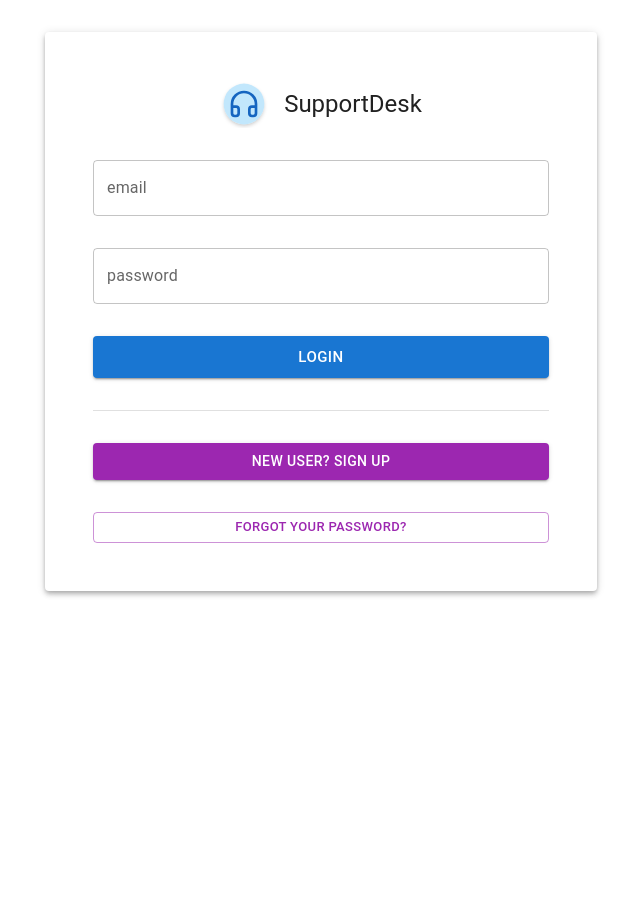
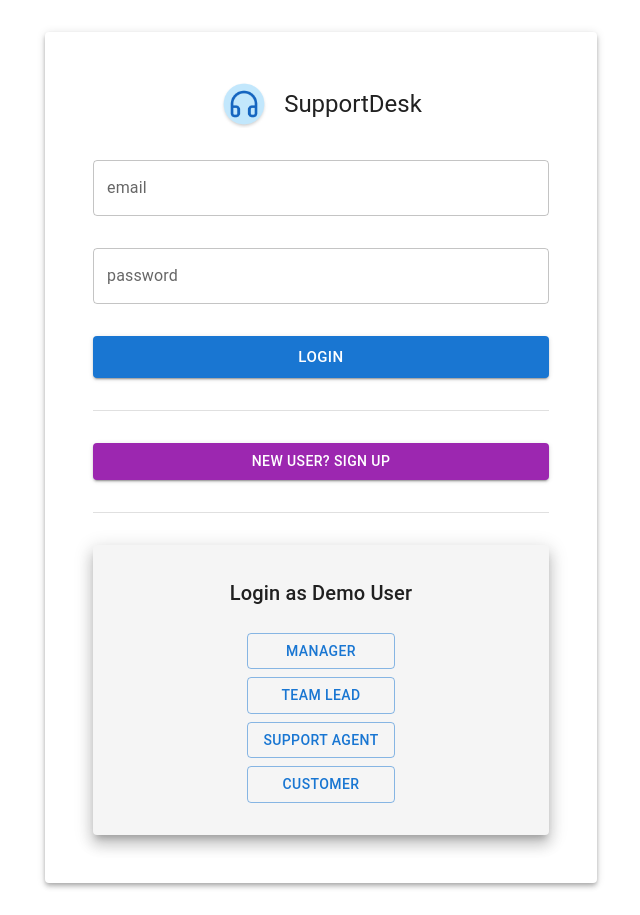
Before and after one commit to hstahelin/supportdesk, a React (Create React App) app in the folder client/: page / in a window 1280 px wide. Shown: the whole page, without its empty margins (319-959 px from the left). Before the commit the page ends 800 px from the top, so only its background shows below. Built offline with nearby package versions, Linux system fonts and the light colour scheme.

Commit message:
Add demo users on login

```diff
--- a/client/src/components/Overview/Overview.jsx
+++ b/client/src/components/Overview/Overview.jsx
@@ -80,18 +80,16 @@ function Overview() {
   }
 
   function backlog(data) {
-    const total = data.length;
-
     const open = data.filter(
-      (element) => element.status !== "Solved" || element.status !== "Canceled"
+      (element) => element.status !== "Solved" && element.status !== "Canceled"
     ).length;
-    const temperature = open / total;
+    const temperature = open;
 
     return {
       value: open,
       unit: "tickets",
       temperature:
-        temperature >= 0.6 ? "high" : temperature >= 0.4 ? "warning" : "normal",
+        temperature >= 6 ? "high" : temperature >= 4 ? "warning" : "normal",
     };
   }
 
@@ -114,12 +112,13 @@ function Overview() {
       return acc + (lastChangeDate - createdAt);
     }, 0);
 
-    resTime = resTime / (1000 * 60 * 60) / closed.length;
+    resTime = resTime / (1000 * 60 * 60 * 24) / closed.length;
 
     return {
-      value: resTime.toFixed(2),
-      unit: "hours/ticket",
-      temperature: resTime >= 8 ? "high" : resTime >= 4 ? "warning" : "normal",
+      value: resTime.toFixed(1),
+      unit: "days/ticket",
+      temperature:
+        resTime >= 1 ? "high" : resTime >= 0.5 ? "warning" : "normal",
     };
   }
 
--- a/client/src/components/Sidebar/Sidebar.jsx
+++ b/client/src/components/Sidebar/Sidebar.jsx
@@ -19,6 +19,14 @@ import {
   Collapse,
 } from "@mui/material";
 
+import {
+  Dialog,
+  DialogTitle,
+  DialogContent,
+  DialogActions,
+  Button,
+} from "@mui/material";
+
 import MenuIcon from "@mui/icons-material/Menu";
 import ChevronLeftIcon from "@mui/icons-material/ChevronLeft";
 import ChevronRightIcon from "@mui/icons-material/ChevronRight";
@@ -31,7 +39,7 @@ import LogoutTwoToneIcon from "@mui/icons-material/LogoutTwoTone";
 import ExpandLess from "@mui/icons-material/ExpandLess";
 import ExpandMore from "@mui/icons-material/ExpandMore";
 
-import SupportDeskIcon from "../../assets/icons/supportdesk.icon.svg";
+import SupportDeskIcon from "../../assets/icons/supportdesk.icon.png";
 
 import UserMenu from "../UserMenu/UserMenu";
 import "./Sidebar.scss";
@@ -142,16 +150,24 @@ function Sidebar({ Content, ticketsFilter }) {
 
   const handleLogout = async () => {
     try {
-      await axios.post(
-        "http://localhost:8080/auth/logout",
-        {},
-        { withCredentials: true }
-      );
+      await axios.post("http://localhost:8080/auth/logout", {
+        withCredentials: true,
+      });
       sessionStorage.removeItem("user");
       navigate("/");
     } catch (error) {
       console.error("Logout failed:", error.response?.data || error.message);
     }
+  };
+
+  const [openLogout, setOpenLogout] = useState(false);
+
+  const handleClickOpenLogout = () => {
+    setOpenLogout(true);
+  };
+
+  const handleCloseLogout = () => {
+    setOpenLogout(false);
   };
 
   return (
@@ -458,7 +474,7 @@ function Sidebar({ Content, ticketsFilter }) {
                 justifyContent: open ? "initial" : "center",
                 px: 2.5,
               }}
-              onClick={handleLogout}
+              onClick={handleClickOpenLogout}
             >
               <Tooltip title="Logout">
                 <ListItemIcon
@@ -474,6 +490,27 @@ function Sidebar({ Content, ticketsFilter }) {
               <ListItemText primary="Logout" sx={{ opacity: open ? 1 : 0 }} />
             </ListItemButton>
           </ListItem>
+
+          <Dialog open={openLogout} onClose={handleCloseLogout}>
+            <DialogTitle>
+              <Typography variant="h5">
+                Are you sure you want to log out?
+              </Typography>
+            </DialogTitle>
+            <DialogContent>
+              <Typography variant="body1" color="textSecondary">
+                You will need to log in again to access your dashboard.
+              </Typography>
+            </DialogContent>
+            <DialogActions>
+              <Button variant="contained" onClick={handleCloseLogout}>
+                Stay
+              </Button>
+              <Button variant="contained" color="error" onClick={handleLogout}>
+                Logout
+              </Button>
+            </DialogActions>
+          </Dialog>
         </List>
       </Drawer>
       <Box component="main" sx={{ flexGrow: 1, p: 3 }}>
--- a/client/src/components/UserMenu/UserMenu.jsx
+++ b/client/src/components/UserMenu/UserMenu.jsx
@@ -3,7 +3,17 @@ import { useNavigate } from "react-router-dom";
 
 import { ColorModeContext } from "../../contexts/ColorModeContext";
 
-import { IconButton, MenuItem, Menu } from "@mui/material";
+import {
+  IconButton,
+  MenuItem,
+  Menu,
+  Dialog,
+  DialogTitle,
+  DialogContent,
+  DialogActions,
+  Button,
+  Typography,
+} from "@mui/material";
 import AccountCircle from "@mui/icons-material/AccountCircle";
 import Brightness4Icon from "@mui/icons-material/Brightness4";
 import Brightness7Icon from "@mui/icons-material/Brightness7";
@@ -26,6 +36,16 @@ function UserMenu() {
   };
   const theme = useTheme();
   const colorMode = useContext(ColorModeContext);
+
+  const [openLogout, setOpenLogout] = useState(false);
+
+  const handleClickOpenLogout = () => {
+    setOpenLogout(true);
+  };
+
+  const handleCloseLogout = () => {
+    setOpenLogout(false);
+  };
 
   const handleLogout = async () => {
     try {
@@ -89,8 +109,35 @@ function UserMenu() {
             )}
           </IconButton>
         </MenuItem>
-        <MenuItem onClick={handleLogout}>Logout</MenuItem>
+        <MenuItem onClick={handleClickOpenLogout}>Logout</MenuItem>
       </Menu>
+
+      <Dialog open={openLogout} onClose={handleCloseLogout}>
+        <DialogTitle>
+          <Typography variant="h5">
+            Are you sure you want to log out?
+          </Typography>
+        </DialogTitle>
+        <DialogContent>
+          <Typography variant="body1" color="textSecondary">
+            You will need to log in again to access your dashboard.
+          </Typography>
+        </DialogContent>
+        <DialogActions>
+          <Button
+            variant="contained"
+            onClick={() => {
+              handleCloseLogout();
+              handleClose();
+            }}
+          >
+            Stay
+          </Button>
+          <Button variant="contained" color="error" onClick={handleLogout}>
+            Logout
+          </Button>
+        </DialogActions>
+      </Dialog>
     </>
   );
 }
--- a/client/src/pages/Dashboard/Dashboard.jsx
+++ b/client/src/pages/Dashboard/Dashboard.jsx
@@ -40,6 +40,7 @@ function Dashboard({ Content, ticketsFilter }) {
   //     </div>
   //   );
   // }
+  // eslint-disable-next-line
   useEffect(() => {
     setIsUserLoggedIn(isLoggedIn());
   });
--- a/client/src/pages/Login/Login.jsx
+++ b/client/src/pages/Login/Login.jsx
@@ -12,7 +12,7 @@ import {
 } from "@mui/material";
 import { Link } from "react-router-dom";
 import axios from "axios";
-import SupportDeskIcon from "../../assets/icons/supportdesk.icon.svg";
+import SupportDeskIcon from "../../assets/icons/supportdesk.icon.png";
 import { useState } from "react";
 import { useNavigate } from "react-router-dom";
 
@@ -61,6 +61,25 @@ function Login() {
         {
           email: formValues.email,
           password: formValues.password,
+        },
+        { withCredentials: true }
+      );
+
+      const user = response.data.user;
+      sessionStorage.setItem("user", JSON.stringify(user));
+      navigate("/dashboard");
+    } catch (error) {
+      setLoginError(error.response.data.message);
+    }
+  };
+
+  const handleDemoLogin = async (email) => {
+    try {
+      const response = await axios.post(
+        "http://localhost:8080/auth/login",
+        {
+          email: email,
+          password: "password",
         },
         { withCredentials: true }
       );
@@ -128,6 +147,7 @@ function Login() {
           >
             New user? Sign up
           </Button>
+          {loginError && (
             <Button
               variant="outlined"
               color="secondary"
@@ -136,6 +156,61 @@ function Login() {
             >
               Forgot your password?
             </Button>
+          )}
+
+          <Divider />
+
+          <Paper
+            elevation={10}
+            sx={{
+              display: "flex",
+              flexDirection: "column",
+              // justifyContent: "center",
+              alignItems: "center",
+              gap: 3,
+              padding: 4,
+              backgroundColor: "#f5f5f5",
+            }}
+          >
+            <Typography variant="h6">Login as Demo User</Typography>
+            <Box
+              display="flex"
+              flexDirection="column"
+              alignItems="center"
+              justifyContent={"space-evenly"}
+              gap={1}
+            >
+              <Button
+                variant="outlined"
+                fullWidth
+                onClick={() => handleDemoLogin("robinnico@supportdesk.com")}
+              >
+                Manager
+              </Button>
+              <Button
+                variant="outlined"
+                fullWidth
+                onClick={() => handleDemoLogin("janesmith@supportdesk.com")}
+              >
+                Team Lead
+              </Button>
+              <Button
+                variant="outlined"
+                fullWidth
+                onClick={() => handleDemoLogin("frankclark@supportdesk.com")}
+              >
+                Support Agent
+              </Button>
+              <Button
+                variant="outlined"
+                fullWidth
+                onClick={() => handleDemoLogin("ivy.moore@company.com")}
+              >
+                Customer
+              </Button>
+            </Box>
+          </Paper>
+
           <Snackbar
             anchorOrigin={{ vertical: "bottom", horizontal: "center" }}
             open={openForgot}
--- a/client/src/pages/Login/Login.scss
+++ b/client/src/pages/Login/Login.scss
@@ -15,5 +15,4 @@
 
 .logo {
   width: 3rem;
-  display: inline-block;
 }
--- a/client/src/pages/Signup/Signup.jsx
+++ b/client/src/pages/Signup/Signup.jsx
@@ -12,7 +12,7 @@ import {
 import { Link } from "react-router-dom";
 import { useNavigate } from "react-router-dom";
 
-import SupportDeskIcon from "../../assets/icons/supportdesk.icon.svg";
+import SupportDeskIcon from "../../assets/icons/supportdesk.icon.png";
 import { useState } from "react";
 import axios from "axios";
 import "./Signup.scss";
@@ -62,6 +62,11 @@ function Signup() {
     }
     if (formValues.password !== formValues.verifyPassword) {
       setIsFormValid({ ...isFormValid, verifyPassword: false });
+      return;
+    }
+    if (formValues.password.length <= 8) {
+      setIsFormValid({ ...isFormValid, verifyPassword: false });
+      setRegisterError("Password must be at least 8 characters.");
       return;
     }
     try {
```
Also changed, not shown: client/src/assets/icons/supportdesk.icon.png (added), client/src/assets/icons/supportdesk.icon.svg. Lines whose indentation alone changed are shown as unchanged.
